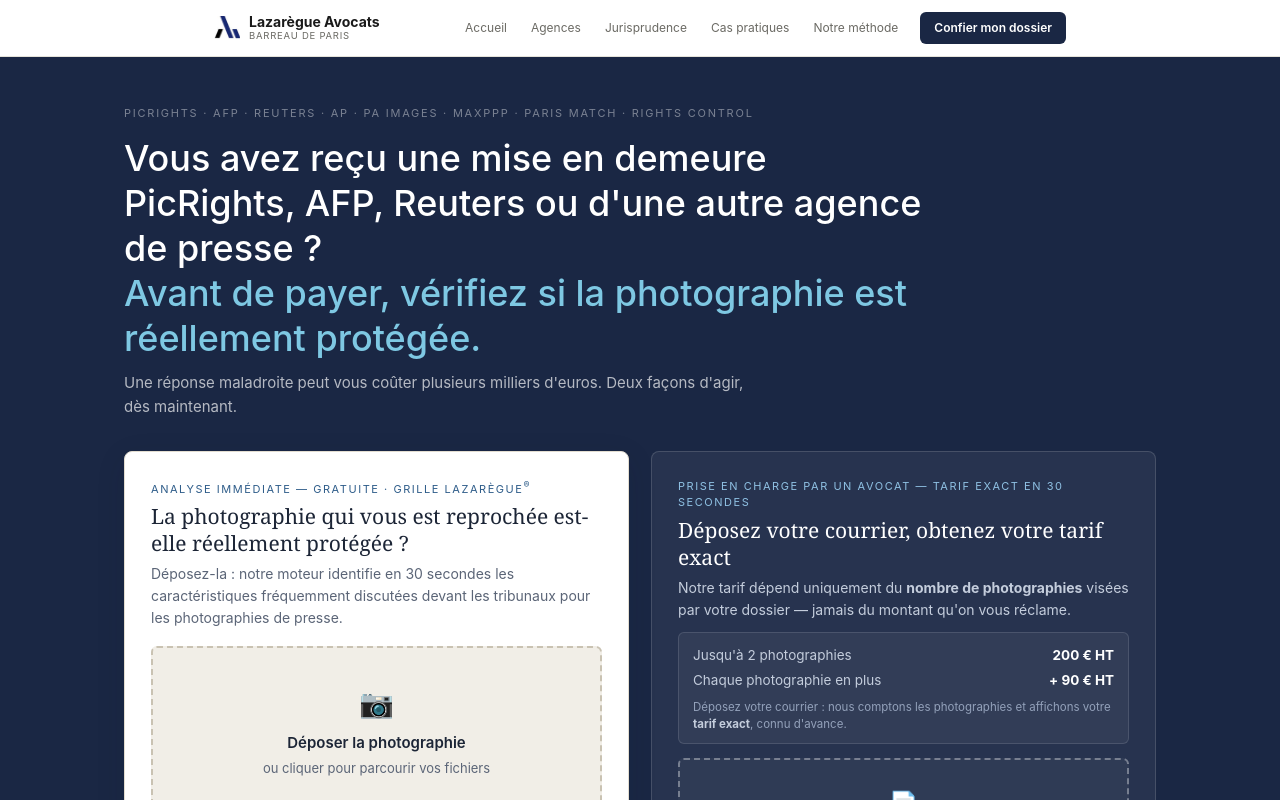
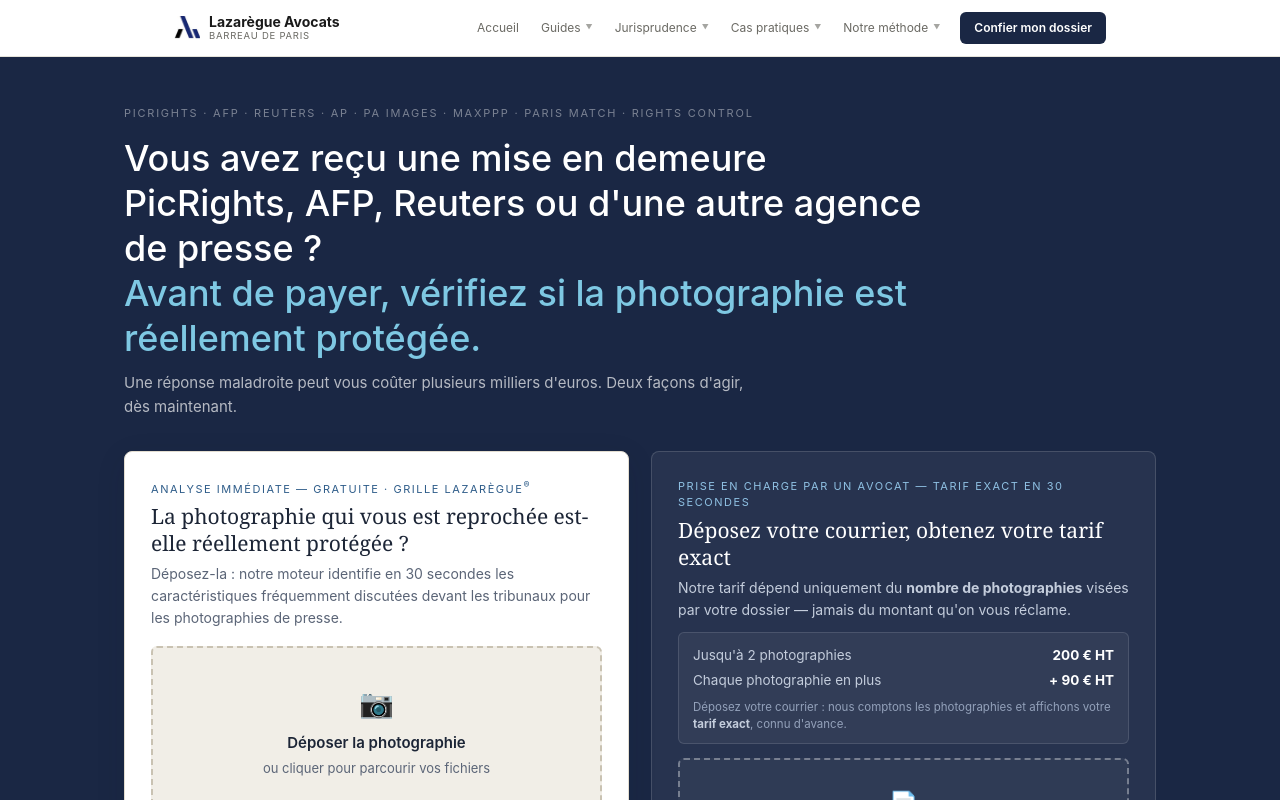
Before and after one commit to Alexandre127/lazaregue-site-picrights, a Next.js app: page /litige-afp-picrights in a window 1280 px wide. Shown: the top 800 px of the page. Built offline with nearby package versions, Linux system fonts and the light colour scheme.

Commit message:
Nav: Agences → Guides + menus déroulants par intention (Guides/Jurisprudence/Cas pratiques/Notre méthode) + ancres cibles

```diff
--- a/app/cas-pratiques/page.js
+++ b/app/cas-pratiques/page.js
@@ -23,7 +23,7 @@
         <h1 style={{ fontSize: 26, fontWeight: 500, color: 'var(--text)', marginBottom: 10 }}>Cas pratiques</h1>
         <p style={{ fontSize: 15, color: 'var(--secondary)', lineHeight: 1.65, marginBottom: 24 }}>Dossiers anonymisés traités par le cabinet. Chaque cas présente le contexte, la réclamation reçue, les questions juridiques et la stratégie retenue.</p>
         {cas.map((c, i) => (
-          <Link key={i} href={c.href} style={{ display: 'block', background: '#F8F7F3', border: '0.5px solid var(--border)', borderRadius: 10, padding: '16px 18px', marginBottom: 12, textDecoration: 'none' }}>
+          <Link key={i} id={c.tag.toLowerCase().replace(/ /g, '-')} href={c.href} style={{ display: 'block', scrollMarginTop: 70, background: '#F8F7F3', border: '0.5px solid var(--border)', borderRadius: 10, padding: '16px 18px', marginBottom: 12, textDecoration: 'none' }}>
             <span style={{ display: 'inline-block', fontSize: 11, color: 'var(--blue-mid)', background: 'var(--blue-light)', padding: '2px 8px', borderRadius: 10, marginBottom: 8 }}>{c.tag}</span>
             <div style={{ fontSize: 14, fontWeight: 500, color: 'var(--text)', marginBottom: 6, lineHeight: 1.4 }}>{c.titre}</div>
             <div style={{ fontSize: 12, color: 'var(--muted)', display: 'flex', justifyContent: 'space-between' }}>
--- a/app/components/Nav.js
+++ b/app/components/Nav.js
@@ -2,20 +2,62 @@
 import Link from 'next/link'
 import { useState } from 'react'
 
-const links = [
-  { href: '/litige-afp-picrights/', label: 'Accueil' },
-  { href: '/agences/', label: 'Agences' },
-  { href: '/jurisprudence/', label: 'Jurisprudence' },
-  { href: '/cas-pratiques/', label: 'Cas pratiques' },
-  { href: '/notre-methode/', label: 'Notre méthode' },
+// Menu organisé selon l'intention de recherche du visiteur, pas selon nos contenus :
+// comprendre (Guides) · voir les décisions (Jurisprudence) · voir des exemples
+// (Cas pratiques) · comprendre notre différence (Notre méthode) · agir (Confier).
+// Chaque lien pointe vers une destination réelle (page ou ancre existante).
+const menu = [
+  { label: 'Accueil', href: '/litige-afp-picrights/' },
+  {
+    label: 'Guides',
+    children: [
+      { label: 'PicRights', href: '/picrights/' },
+      { label: 'AFP', href: '/afp/' },
+      { label: 'Reuters', href: '/reuters/' },
+      { label: 'Getty Images', href: '/getty-images/' },
+      { label: 'Copytrack', href: '/copytrack/' },
+      { label: 'Toutes les agences', href: '/agences/', divider: true },
+    ],
+  },
+  {
+    label: 'Jurisprudence',
+    children: [
+      { label: 'Toute la jurisprudence', href: '/jurisprudence/' },
+      { label: 'Originalité des photographies', href: '/jurisprudence/#originalite' },
+    ],
+  },
+  {
+    label: 'Cas pratiques',
+    children: [
+      { label: 'Tous les dossiers', href: '/cas-pratiques/' },
+      { label: 'PicRights', href: '/cas-pratiques/#picrights' },
+      { label: 'Copytrack', href: '/cas-pratiques/#copytrack' },
+      { label: 'Getty Images', href: '/cas-pratiques/#getty-images' },
+    ],
+  },
+  {
+    label: 'Notre méthode',
+    children: [
+      { label: 'Notre méthode', href: '/notre-methode/' },
+      { label: 'Grille Lazarègue®', href: '/notre-methode/#grille' },
+      { label: 'Analyse automatique', href: '/litige-afp-picrights/#analyseur' },
+      { label: 'Questions fréquentes', href: '/litige-afp-picrights/#faq' },
+    ],
+  },
 ]
 
+const linkStyle = { fontSize: 12, color: 'var(--muted)', padding: '6px 10px', borderRadius: 6, textDecoration: 'none', whiteSpace: 'nowrap', background: 'none', border: 'none', cursor: 'pointer', fontFamily: 'inherit' }
+
 export default function Nav() {
-  const [open, setOpen] = useState(false)
+  const [mobileOpen, setMobileOpen] = useState(false)
+  const [hover, setHover] = useState(null)
+  const [mobileExpanded, setMobileExpanded] = useState(null)
+
+  const close = () => { setMobileOpen(false); setMobileExpanded(null) }
 
   return (
     <nav style={{ background: 'var(--surface)', borderBottom: '0.5px solid var(--border)', position: 'sticky', top: 0, zIndex: 50 }}>
-      <div style={{ maxWidth: 900, margin: '0 auto', padding: '0 24px', display: 'flex', alignItems: 'center', justifyContent: 'space-between', height: 56 }}>
+      <div style={{ maxWidth: 980, margin: '0 auto', padding: '0 24px', display: 'flex', alignItems: 'center', justifyContent: 'space-between', height: 56 }}>
         <Link href="/litige-afp-picrights/" style={{ display: 'flex', alignItems: 'center', gap: 9, textDecoration: 'none', flexShrink: 0 }}>
           <span style={{ display: 'block', width: 26, height: 24, overflow: 'hidden', flexShrink: 0 }}>
             {/* eslint-disable-next-line @next/next/no-img-element */}
@@ -28,11 +70,24 @@
         </Link>
 
         {/* Desktop */}
-        <div style={{ display: 'flex', gap: 4, alignItems: 'center' }} className="desktop-nav">
-          {links.map(l => (
-            <Link key={l.href} href={l.href} style={{ fontSize: 12, color: 'var(--muted)', padding: '5px 10px', borderRadius: 6, textDecoration: 'none', whiteSpace: 'nowrap' }}>
-              {l.label}
-            </Link>
+        <div style={{ display: 'flex', gap: 2, alignItems: 'center' }} className="desktop-nav">
+          {menu.map(item => item.children ? (
+            <div key={item.label} style={{ position: 'relative' }} onMouseEnter={() => setHover(item.label)} onMouseLeave={() => setHover(null)}>
+              <button style={{ ...linkStyle, display: 'flex', alignItems: 'center', gap: 5, color: hover === item.label ? 'var(--text)' : 'var(--muted)' }} aria-expanded={hover === item.label}>
+                {item.label}<span style={{ fontSize: 7, opacity: 0.6 }}>▼</span>
+              </button>
+              {hover === item.label && (
+                <div style={{ position: 'absolute', top: '100%', left: 0, background: 'var(--surface)', border: '0.5px solid var(--border)', borderRadius: 8, padding: 6, minWidth: 220, boxShadow: '0 10px 28px rgba(0,0,0,0.12)', zIndex: 60 }}>
+                  {item.children.map(c => (
+                    <Link key={c.href} href={c.href} style={{ display: 'block', fontSize: 12.5, color: 'var(--text)', padding: '8px 10px', borderRadius: 6, textDecoration: 'none', borderTop: c.divider ? '0.5px solid var(--border)' : 'none', marginTop: c.divider ? 5 : 0, paddingTop: c.divider ? 12 : 8 }}>
+                      {c.label}
+                    </Link>
+                  ))}
+                </div>
+              )}
+            </div>
+          ) : (
+            <Link key={item.href} href={item.href} style={{ ...linkStyle, color: 'var(--muted)' }}>{item.label}</Link>
           ))}
           <Link href="/litige-afp-picrights/confier/" style={{ fontSize: 12, fontWeight: 600, color: 'white', background: 'var(--navy)', padding: '7px 14px', borderRadius: 6, textDecoration: 'none', whiteSpace: 'nowrap', marginLeft: 8 }}>
             Confier mon dossier
@@ -40,27 +95,38 @@
         </div>
 
         {/* Mobile burger */}
-        <button onClick={() => setOpen(!open)} style={{ display: 'none', background: 'none', border: 'none', cursor: 'pointer', fontSize: 20 }} className="burger" aria-label="Menu">
-          {open ? '✕' : '☰'}
+        <button onClick={() => setMobileOpen(!mobileOpen)} style={{ display: 'none', background: 'none', border: 'none', cursor: 'pointer', fontSize: 20 }} className="burger" aria-label="Menu">
+          {mobileOpen ? '✕' : '☰'}
         </button>
       </div>
 
       {/* Mobile menu */}
-      {open && (
-        <div style={{ background: 'var(--surface)', borderTop: '0.5px solid var(--border)', padding: '12px 24px' }} className="mobile-menu">
-          {links.map(l => (
-            <Link key={l.href} href={l.href} onClick={() => setOpen(false)} style={{ display: 'block', fontSize: 14, color: 'var(--text)', padding: '10px 0', borderBottom: '0.5px solid var(--border)', textDecoration: 'none' }}>
-              {l.label}
-            </Link>
+      {mobileOpen && (
+        <div style={{ background: 'var(--surface)', borderTop: '0.5px solid var(--border)', padding: '8px 24px 14px' }} className="mobile-menu">
+          {menu.map(item => item.children ? (
+            <div key={item.label}>
+              <button onClick={() => setMobileExpanded(mobileExpanded === item.label ? null : item.label)} style={{ width: '100%', display: 'flex', justifyContent: 'space-between', alignItems: 'center', background: 'none', border: 'none', borderBottom: '0.5px solid var(--border)', padding: '12px 0', fontSize: 14, color: 'var(--text)', cursor: 'pointer', fontFamily: 'inherit' }}>
+                {item.label}<span style={{ fontSize: 18, color: 'var(--muted)', lineHeight: 1 }}>{mobileExpanded === item.label ? '−' : '+'}</span>
+              </button>
+              {mobileExpanded === item.label && (
+                <div style={{ padding: '4px 0 8px 12px', borderBottom: '0.5px solid var(--border)' }}>
+                  {item.children.map(c => (
+                    <Link key={c.href} href={c.href} onClick={close} style={{ display: 'block', fontSize: 13, color: 'var(--secondary)', padding: '8px 0', textDecoration: 'none' }}>{c.label}</Link>
+                  ))}
+                </div>
+              )}
+            </div>
+          ) : (
+            <Link key={item.href} href={item.href} onClick={close} style={{ display: 'block', fontSize: 14, color: 'var(--text)', padding: '12px 0', borderBottom: '0.5px solid var(--border)', textDecoration: 'none' }}>{item.label}</Link>
           ))}
-          <Link href="/litige-afp-picrights/confier/" onClick={() => setOpen(false)} style={{ display: 'block', marginTop: 12, textAlign: 'center', fontSize: 14, fontWeight: 600, color: 'white', background: 'var(--navy)', padding: '11px', borderRadius: 8, textDecoration: 'none' }}>
+          <Link href="/litige-afp-picrights/confier/" onClick={close} style={{ display: 'block', marginTop: 14, textAlign: 'center', fontSize: 14, fontWeight: 600, color: 'white', background: 'var(--navy)', padding: '11px', borderRadius: 8, textDecoration: 'none' }}>
             Confier mon dossier
           </Link>
         </div>
       )}
 
       <style>{`
-        @media (max-width: 768px) {
+        @media (max-width: 860px) {
           .desktop-nav { display: none !important; }
           .burger { display: block !important; }
         }
--- a/app/jurisprudence/page.js
+++ b/app/jurisprudence/page.js
@@ -24,7 +24,7 @@
         <p style={{ fontSize: 15, color: 'var(--secondary)', lineHeight: 1.65 }}>Bibliothèque de décisions de justice sur l'originalité photographique, le mandat, le préjudice et la prescription. Classées par thème.</p>
       </div>
 
-      <div style={{ display: 'flex', gap: 8, flexWrap: 'wrap', marginBottom: 24 }}>
+      <div id="originalite" style={{ scrollMarginTop: 70, display: 'flex', gap: 8, flexWrap: 'wrap', marginBottom: 24 }}>
         {['Originalité retenue', 'Originalité refusée', 'Mandat', 'Préjudice', 'Montant', 'Prescription'].map(t => (
           <span key={t} style={{ fontSize: 12, color: 'var(--secondary)', background: 'white', border: '0.5px solid var(--border)', borderRadius: 20, padding: '5px 12px', cursor: 'pointer' }}>{t}</span>
         ))}
--- a/app/litige-afp-picrights/page.js
+++ b/app/litige-afp-picrights/page.js
@@ -29,7 +29,7 @@
   return (
     <>
       {/* HERO — deux modules interactifs (analyseur + devis) */}
-      <div style={{ background: 'var(--navy)' }}>
+      <div id="analyseur" style={{ background: 'var(--navy)', scrollMarginTop: 56 }}>
         <div style={{ maxWidth: 1080, margin: '0 auto', padding: '48px 24px 56px' }}>
           <div style={{ fontSize: 11, textTransform: 'uppercase', letterSpacing: '0.16em', color: 'rgba(255,255,255,0.42)', marginBottom: 14 }}>
             PicRights · AFP · Reuters · AP · PA Images · MaxPPP · Paris Match · Rights Control
@@ -153,7 +153,7 @@
         </div>
 
         {/* FAQ */}
-        <div style={s.block}>
+        <div id="faq" style={{ ...s.block, scrollMarginTop: 56 }}>
           <div style={s.label}>Ce que vous vous demandez</div>
           {faqItems.map((item, i) => (
             <details key={i} style={{ borderBottom: '0.5px solid var(--border)' }}>
--- a/app/notre-methode/page.js
+++ b/app/notre-methode/page.js
@@ -19,7 +19,7 @@
         <p style={{ fontSize: 13, color: 'var(--muted)', marginBottom: 24 }}>Chaque dossier est traité personnellement par un avocat. Aucun courrier standard n'est envoyé.</p>
       </div>
 
-      <div style={s.block}>
+      <div id="grille" style={{ ...s.block, scrollMarginTop: 70 }}>
         <div style={s.label}>Ce que nous vérifions systématiquement</div>
         {[
           ['1. L\'originalité de la photographie', 'Toutes les photographies ne sont pas automatiquement protégées par le droit d\'auteur. Nous examinons si la photographie en cause révèle des choix créatifs personnels identifiables de son auteur — ou si elle est essentiellement technique et documentaire.'],
```
